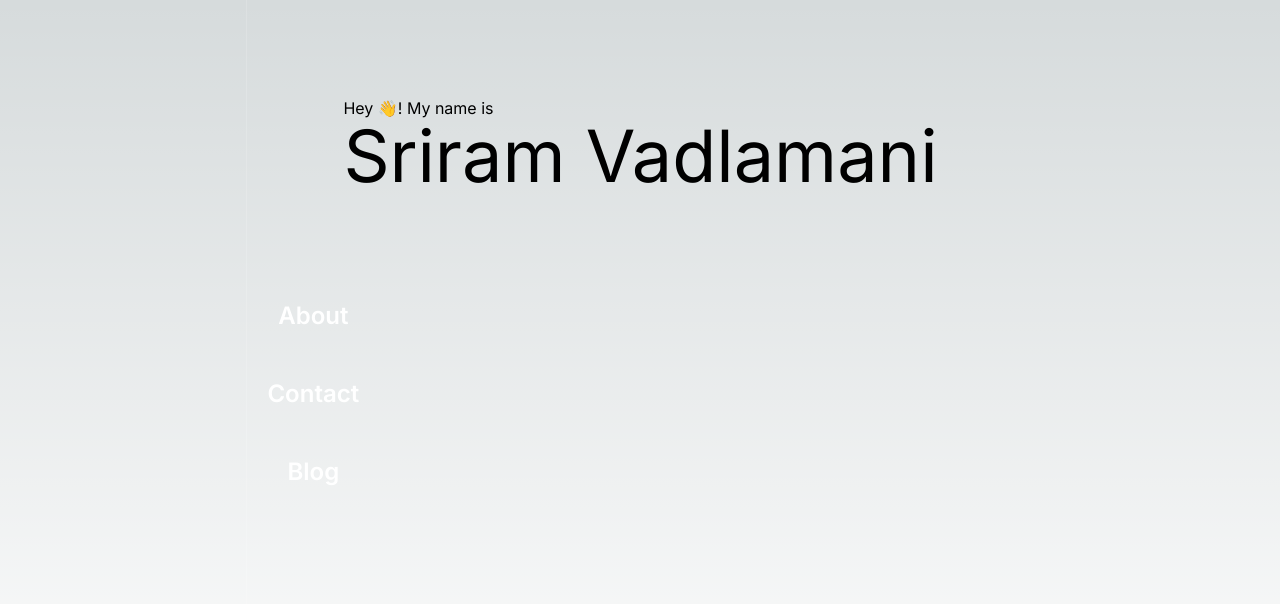
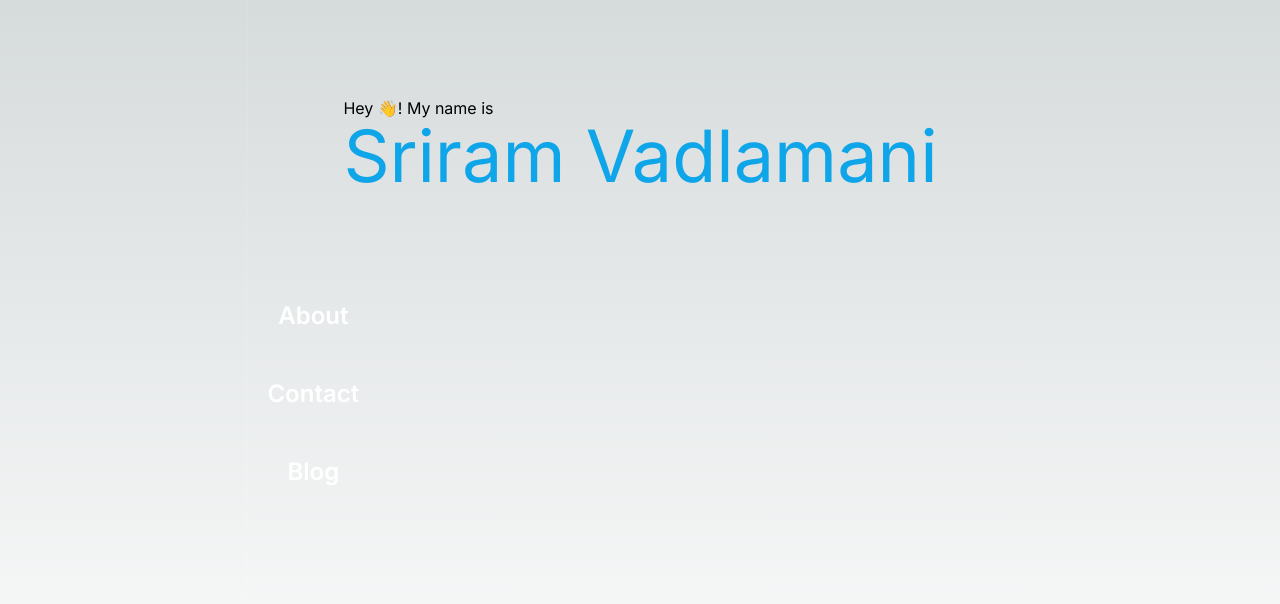
Before and after one commit to softmaxer/portfolio, a Next.js app: page / in a window 1280 px wide. Shown: the top 604 px of the page. Built offline with nearby package versions, Linux system fonts and the light colour scheme.

Commit message:
Change principal accent color

```diff
--- a/app/page.tsx
+++ b/app/page.tsx
@@ -5,9 +5,10 @@ export default function Home() {
         <p>
           Hey <span>👋</span>! My name is
         </p>
-        <p className="text-7xl lg:text-left text-center">Sriram Vadlamani</p>
+        <p className="text-7xl lg:text-left text-center text-sky-500">
+          Sriram Vadlamani
+        </p>
       </div>
-      <div className="mb-32 grid text-center lg:mb-0 lg:w-full lg:max-w-5xl lg:grid-cols-3 lg:text-left"></div>
     </>
   );
 }
```
